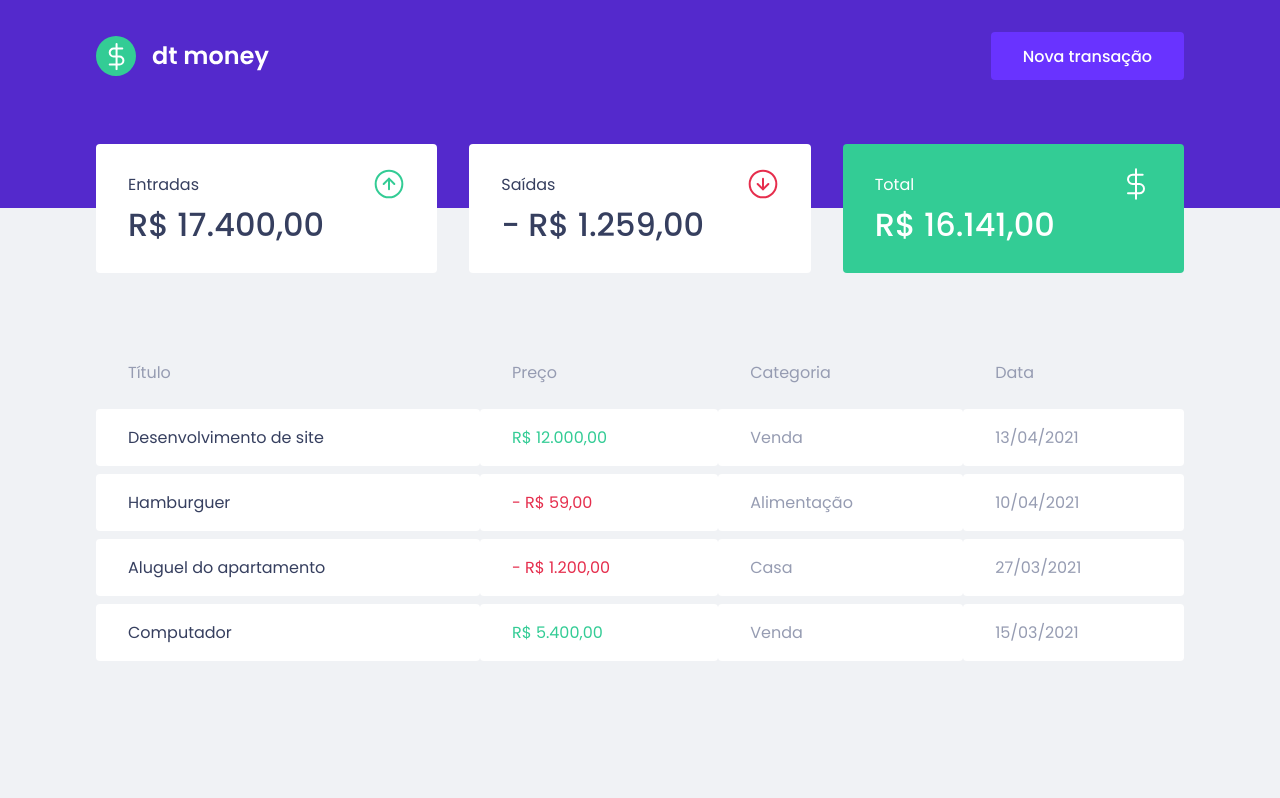
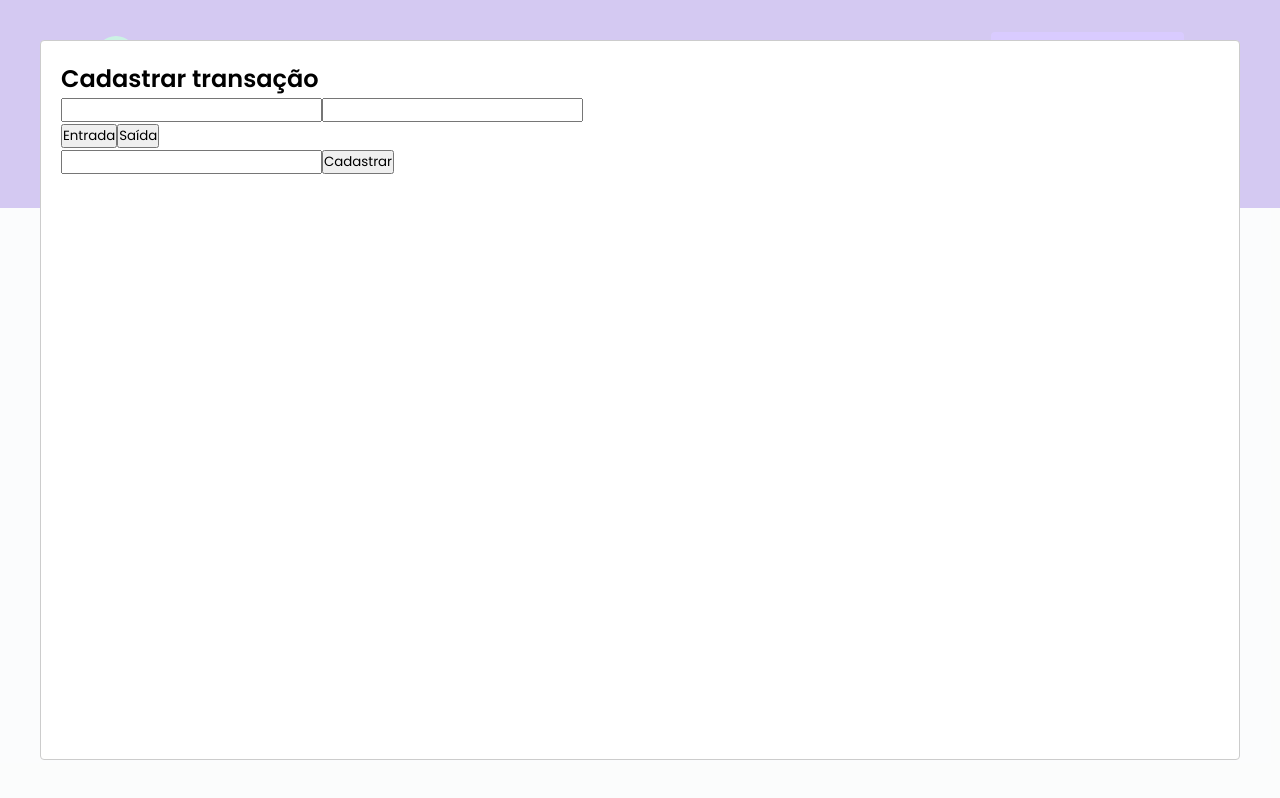
Before and after one commit to gutemberg-jhonata/dtmoney, a React (Create React App) app: page / in a window 1280 px wide. Both pictures are taken after a click on the button "Nova transação". Built offline with nearby package versions, Linux system fonts and the light colour scheme; no server answers; what miragejs would draw is missing.

Commit message:
Config Modal

```diff
--- a/package.json
+++ b/package.json
@@ -7,6 +7,7 @@
     "miragejs": "^0.1.41",
     "react": "^17.0.2",
     "react-dom": "^17.0.2",
+    "react-modal": "^3.13.1",
     "react-scripts": "4.0.3",
     "styled-components": "^5.3.0",
     "web-vitals": "^1.0.1"
@@ -19,6 +20,7 @@
     "@types/node": "^12.0.0",
     "@types/react": "^17.0.0",
     "@types/react-dom": "^17.0.0",
+    "@types/react-modal": "^3.12.0",
     "@types/styled-components": "^5.1.9",
     "typescript": "^4.1.2"
   },
--- a/src/App.tsx
+++ b/src/App.tsx
@@ -1,12 +1,46 @@
-import { Dashboard } from './components/Dashboard';
-import { Header } from './components/Header';
-import { GlobalStyle } from './styles/global';
+import { useState } from "react";
+import { Dashboard } from "./components/Dashboard";
+import { Header } from "./components/Header";
+import Modal from "react-modal";
+import { GlobalStyle } from "./styles/global";
+
+Modal.setAppElement('#root');
 
 export function App() {
+  const [isNewTransactionModalOpen, setIsNewTransactionModalOpen] =
+    useState(false);
+
+  function handleOpenNewTransactionModal() {
+    setIsNewTransactionModalOpen(true);
+  }
+
+  function handleCloseNewTransactionModal() {
+    setIsNewTransactionModalOpen(false);
+  }
+
   return (
     <>
-      <Header />
+      <Header onOpenNewTransactionModal={handleOpenNewTransactionModal} />
+
       <Dashboard />
+
+      <Modal
+        isOpen={isNewTransactionModalOpen}
+        onRequestClose={handleCloseNewTransactionModal}
+      >
+        <h2>Cadastrar transação</h2>
+        <form>
+          <input type="text" />
+          <input type="number" />
+          <div>
+            <button type="button">Entrada</button>
+            <button type="button">Saída</button>
+          </div>
+          <input type="text" />
+          <button type="submit">Cadastrar</button>
+        </form>
+      </Modal>
+
       <GlobalStyle />
     </>
   );
--- a/src/components/Header/index.tsx
+++ b/src/components/Header/index.tsx
@@ -1,16 +1,20 @@
-import logo from '../../assets/logo.svg';
+import logo from "../../assets/logo.svg";
 
-import { Container, Content } from './styles';
+import { Container, Content } from "./styles";
 
-export function Header () {
+type HeaderProps = {
+  onOpenNewTransactionModal: () => void;
+}
+
+export function Header({onOpenNewTransactionModal}: HeaderProps) {
   return (
     <Container>
       <Content>
         <img src={logo} alt="dt money" />
-        <button type="button">
+        <button type="button" onClick={onOpenNewTransactionModal}>
           Nova transação
         </button>
       </Content>
     </Container>
-  )
+  );
 }
```
Also changed, not shown: 1 other file (tests, documents, lock files or other folders).
